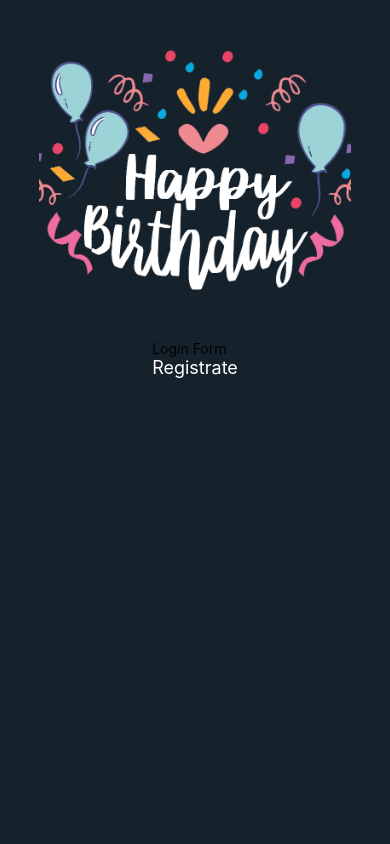
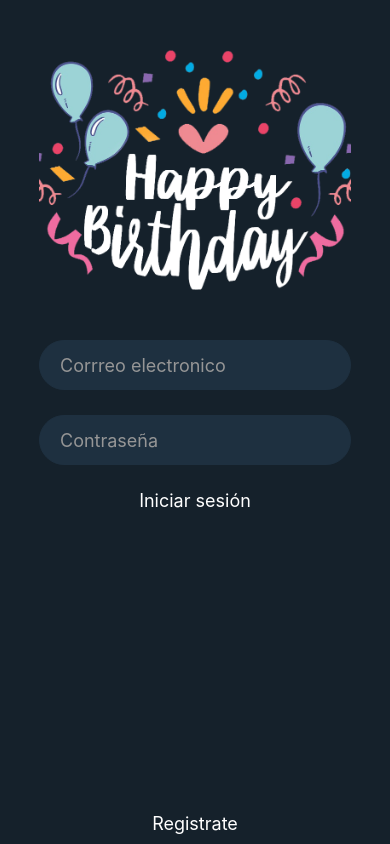
Before and after one commit to danielGuzmanPerez/birthday, a React Native app: screen / in a window 390 px wide. Built offline with nearby package versions, Linux system fonts and the light colour scheme; no server answers.

Commit message:
formulario login creado

```diff
--- a/src/components/LoginForm.js
+++ b/src/components/LoginForm.js
@@ -1,15 +1,35 @@
-import React from 'react'
-import { StyleSheet, Text, View ,TouchableOpacity} from 'react-native'
+import React,{useState} from 'react'
+import { StyleSheet, Text, View ,TouchableOpacity,TextInput} from 'react-native'
+import {validateEmail} from "../utils/validations";
+import firebase from "../utils/firebase";
 
 export default function LoginForm(props) {
     const {chanceForm}= props;
+    const login = () =>{
+        console.log("iniciando... ");
+    }
     return (
-        <View>
-            <Text>Login Form</Text>
-            <TouchableOpacity  onPress={chanceForm} >
-                <Text style={styles.btnText}>Registrate</Text>
+        <>
+            <TextInput
+                style={styles.input}
+                placeholder="Corrreo electronico"
+                placeholderTextColor="#969696"
+            />
+            <TextInput
+                style={styles.input}
+                placeholder="Contraseña"
+                placeholderTextColor="#969696"
+                secureTextEntry={true}
+            />
+             <TouchableOpacity onPress={login}>
+                <Text style={styles.btnText} >Iniciar sesión</Text>
             </TouchableOpacity>
-        </View>
+            <View style={styles.register}>
+                <TouchableOpacity  onPress={chanceForm} >
+                    <Text style={styles.btnText}>Registrate</Text>
+                </TouchableOpacity>
+            </View>
+        </>
     )
 }
 
@@ -18,4 +38,21 @@ const styles = StyleSheet.create({
         color:"#fff",
         fontSize:18
     },
+    input:{
+        height:50,
+        color:"#fff",
+        width:"80%",
+        marginBottom:25,
+        backgroundColor:"#1e3040",
+        paddingHorizontal:20,
+        borderRadius:50,
+        fontSize:18,
+        borderWidth:1,
+        borderColor:"#1e3040"
+    },
+    register:{
+        flex:1,
+        justifyContent:"flex-end",
+        marginBottom:10
+    }
 })
```
